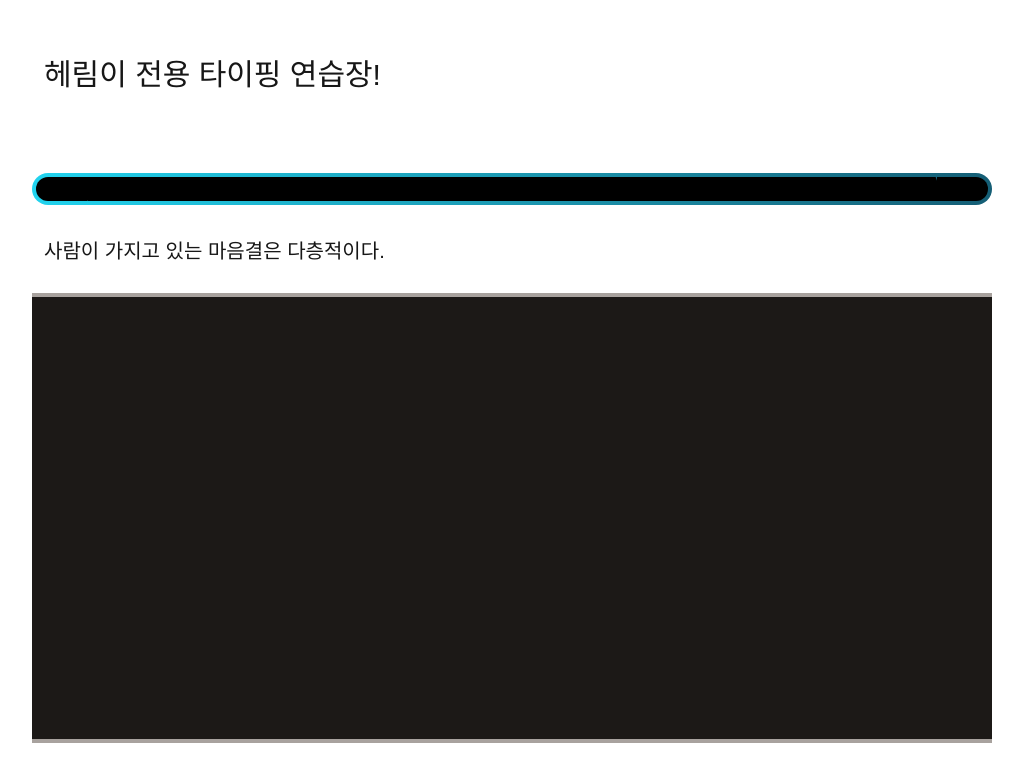
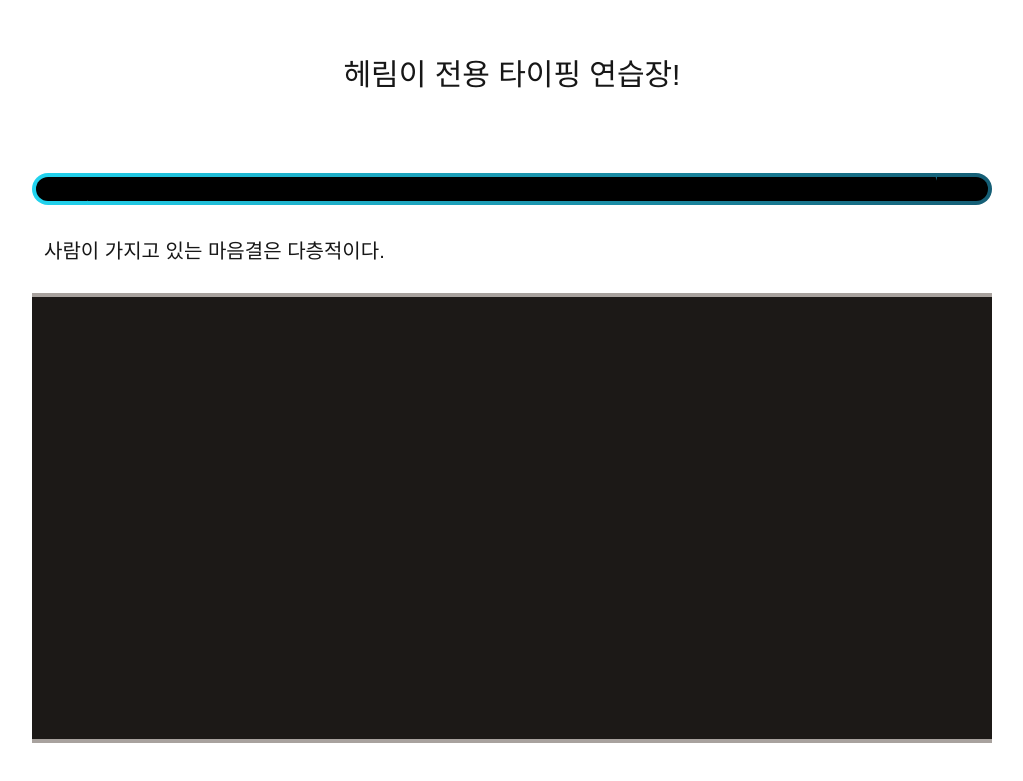
Before and after one commit to june244/typing-works, a Next.js app: page / in a window 1280 px wide. Shown: the part 119-900 px from the top of the page, without its empty margins (128-1151 px from the left). Built offline with nearby package versions, Linux system fonts and the light colour scheme.

Commit message:
center align

```diff
--- a/app/page.tsx
+++ b/app/page.tsx
@@ -5,7 +5,9 @@ export default function Home() {
   return (
     <div className='grid grid-rows-[20px_1fr_20px] items-center justify-items-center min-h-screen p-8 pb-20 gap-16 sm:p-20 '>
       <main className='flex flex-col gap-8 row-start-2 items-center sm:items-start w-[960px]'>
-        <div className='p-3 mb-4 text-3xl'>헤림이 전용 타이핑 연습장!</div>
+        <div className='p-3 mb-4 text-3xl m-auto'>
+          헤림이 전용 타이핑 연습장!
+        </div>
         <TypingProvider>
           <TypingTest />
         </TypingProvider>
```
